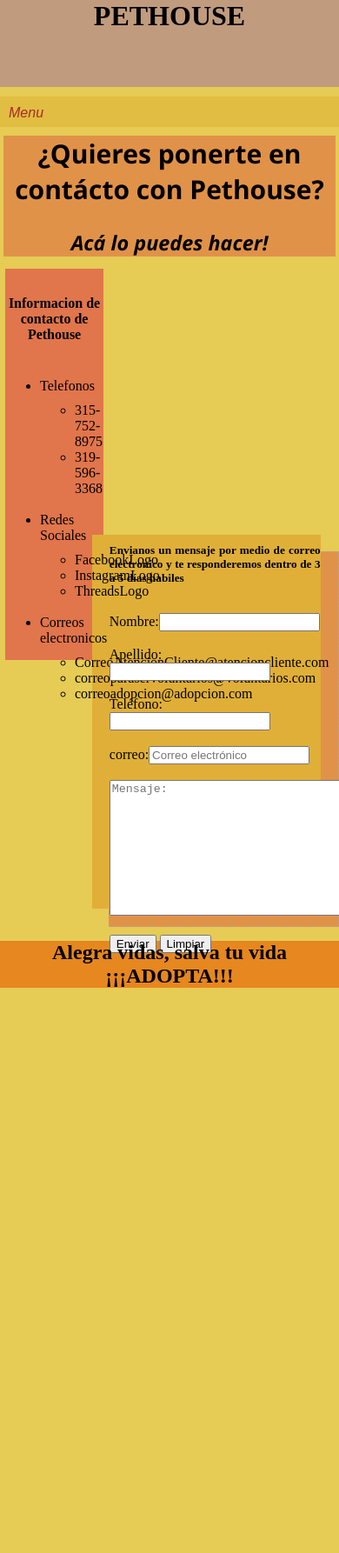
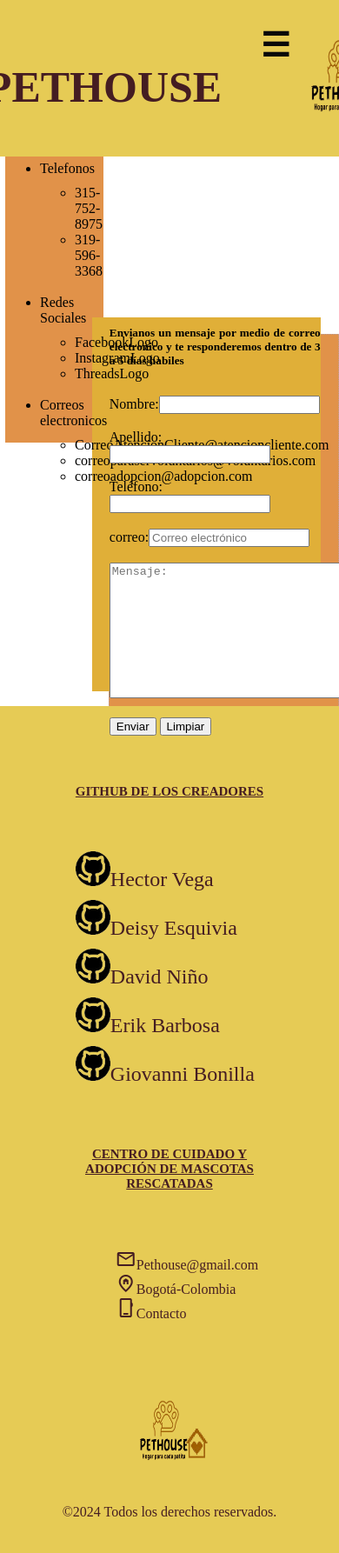
Before and after one commit to erickbg08/Mi-primer-proyecto, a plain HTML site: page finalcode/contactenos.html in a window 390 px wide. Shown: the top 1786 px of the page at 87% size. Before the commit the page ends 1136 px from the top, so only its background shows below. Drawn offline with nearby package versions, Linux system fonts and the light colour scheme.

Commit message:
almostlastchanges

```diff
--- a/finalcode/contactenos.html
+++ b/finalcode/contactenos.html
@@ -2,18 +2,36 @@
 <html lang="es">
 <head>
     <meta charset="UTF-8">
+    <meta name="viewport" content="width=device-width, initial-scale=1.0">
     <link rel="shortcut icon" href="Pethouseiconcircle.jpeg" type="image/x-icon">
     <link rel="stylesheet" href="estilos.css">
+    <link rel="stylesheet" href="https://fonts.googleapis.com/css2?family=Material+Symbols+Outlined:opsz,wght,FILL,GRAD@24,400,0,0" />
 
     <title>Contáctenos</title>
 </head>
 <body>
-    <div><h1>PETHOUSE</h1></div>
-    <nav><p class="menu">Menu</p></nav>
-    <header>
-        <h2>¿Quieres ponerte en contácto con Pethouse?</h2>
-        <h3><em>Acá lo puedes hacer!</em><h3>
-    </header>
+    <header class="header">
+        <div class="nav-img">
+          <div class="titulo"><h2 class="pethouse">PETHOUSE</h2>
+          </div>
+          <div><img class="logo" src="./Pethouseheader.png"width="120px" height="120px">
+          </div>
+        </div>
+          <label class="deisy" for="checkMenu">
+              <h1 class="botonhamburquesa">☰</h1>
+            </label>
+            <input class="deisy1" type="checkbox" id="checkMenu"/>
+
+            <nav class="navigation">
+                  <ul>
+                      <li> <a href="index.html">Inicio </a></li>
+                      <li> <a href="somos.html">Quienes somos </a></li>
+                      <li> <a href="servicios.html">Servicios </a></li>
+                      <li> <a href="">Contáctanos </a>
+                      </li>
+                  </ul>
+            </nav>
+      </header>
 
     <aside>
         <section class="contacto">
@@ -57,11 +75,37 @@
               <input type="submit" value="Enviar" id="botonEnviar" />
               <input type="reset" value="Limpiar" />
             </form>
-            <script src="form.js"></script></section>
+
     </main>
     <footer>
-        <h2 class="pie">Alegra vidas, salva tu vida <br> <strong>¡¡¡ADOPTA!!!</strong></h2>
+        <div class="containerfooter">
+        <div class="redessociales">
+            <h4 style="text-decoration:underline;">GITHUB DE LOS CREADORES</h4>
+            <a href="https://github.com/Hectorvegaloza"><img src="git.png" alt="logo: GitHub" title="GitHub" >Hector Vega</a>
+            <a href="https://github.com/deissy03"><img src="git.png" alt="logo: GitHub" title="GitHub" >Deisy Esquivia</a>
+            <a href="https://github.com/mitogetagamer"><img src="git.png" alt="logo: GitHub" title="GitHub">David Niño</a>
+            <a href="https://github.com/erickbg08"><img src="git.png" alt="logo: GitHub" title="GitHub" >Erik Barbosa</a>
+            <a href="https://github.com/Gioko95"><img src="git.png" alt="logo: GitHub" title="GitHub">Giovanni Bonilla</a>
+        </div>
+        <div class="footer-links">
+            <h4 style="text-decoration:underline;">CENTRO DE CUIDADO Y ADOPCIÓN DE MASCOTAS RESCATADAS </h4>
+            <ul>
+                <a href="#" class="vva"><span class="material-symbols-outlined">
+                mail </span>Pethouse@gmail.com</a> <br>
+                <a href="#"class="vva"><span class="material-symbols-outlined">
+                home_pin
+                </span>Bogotá-Colombia</a><br>
+                <a href="#"class="vva"><span class="material-symbols-outlined">
+                phone_iphone
+                </span>Contacto</a><br><br>
+    </div>
+    <div class="logofooter"><img src="./Pethouseheader.png" alt=""></div>
+        </div>
+        <div class="copyright">
+        <p>&copy;2024 Todos los derechos reservados.</p>
+        <br>
+        </div>
     </footer>
-
+    <script src="form.js"></script></section>
     </body>
 </html>
--- a/finalcode/estilos.css
+++ b/finalcode/estilos.css
@@ -1,26 +1,121 @@
 /*Fondo de la página*/
 body{
     margin: 0;
-    background-color: #E6CB55;
+    background-color: white;
 
 }
 
-/*TituloPethouse*/
-h1 {margin-top: -10px;
-    background-color: #c09b7d;
-    width: 100%;
+/*Menu*/
+.header {
+    background: #E6CB55;
+    color: rgb(9, 9, 9);
+    padding: 10px;
+    position: fixed;
+    left: 0;
+    top: 0;
+    right: 0;
+    height: 160px;
+    display: flex;
+    z-index: 100;
+
+ }
+.header .titulo {
+    color: #451d22;
+ }
+ .pethouse{
+   font-size: 50px;
+ }
+
+.header a {
+    color: #b9a1a4;
+    text-decoration: none;
+ }
+.nav-img{
+   width: 100%;
+   display: flex;
+   justify-content: center;
+   align-items: center;
+   gap: 32px;
+ }
+
+input:checked + nav {
+    width: 110%;
+    padding: 10px;
+    display: flex;
+    flex-direction: column;
+    text-align: center;
+    gap: 10px;
+    background-color:#b39a86;
+    transform: translateY(0);
+    position:absolute;
+    margin-top: 100px;
+    font-size: 20px;
+    height: auto;
+   }
+   .botonhamburquesa{
+      font-size: 38px;
+      margin: 20px;
+
+
+ }
+
+ .deisy {
+    position: absolute;
+    width: 100px;
     height: 100px;
-    text-align: center;
+    top: 10px;
+    right: 10px;
+    z-index: 1;
+    }
+  .deisy1 {
+     position: absolute;
+     top: 15px;
+     right: 30px;
+     width: 40px;
+     height: 20px;
+     display: none;
+     z-index: 2;
+    }
+  nav {
+   position: absolute;
+   transform: translateY(-100%);
+   transition: all 1000ms ease-in-out;
+   display:none ;
+   left: 0;
+   height: 45px;
 
+ }
+ .container-nav {
+   display: flex;
+   justify-content: right;
+
+}
+ .navigation ul {
+    margin: 0;
+    padding: 0;
+    list-style:none;
+    display: flex;
+    gap: 35px;
+    justify-content: center;
+    flex-wrap: wrap;
+
+ }
+ .navigation ul li {
+    display: inline-block;
+    letter-spacing: 0, 40px;
+    margin: 3px;
+ }
+
+ .navigation ul li a {
+    display: block;
+    padding-left: 0, 2rem, 1rem;
+    transition: all 0.4s linear;
+    color: #451d22  ;
+ }
+ .navigation ul li a:hover {
+    background:#dbd9d2;
     }
 
-/*Menu*/
-nav{
-    width: 100%;
-    height: 35px;
-    background-color: #E1BD41;
-    margin-top: -10px;
-    margin-bottom: 40px;}
 .menu{
     font-family: Arial, Helvetica, sans-serif;
     font-size: medium;
@@ -30,19 +125,12 @@ nav{
     padding: 10px;
     }
 
-    /*Ponte en contácto. Acá lo puedes hacer*/
-header {
-    text-align: center;
-    justify-content: center;
-    font-family: 'Segoe UI', Tahoma, Geneva, Verdana, sans-serif;
-    font-size: 20px;
-    font-weight: 22%;
-    width: 98%;
-    height: 70%;
-    background-color: #E19249;
-    margin-top: -30px;
-    margin-left: 1%;
+.logo{
+    padding-left: 43%;
+    padding-top: -50px;
     }
+
+
 
 
 /*Informacion de contacto*/
@@ -51,10 +139,10 @@ aside{
     width: 29%;
     height: 450px;
     margin-left: 6px;
-    margin-top: -10px;
+    margin-top: 15%;
     }
 .contacto{
-    background-color: #E1754C;
+    background-color: #E19249;
     height: 100%;
     width: 100%;
     }
@@ -98,13 +186,102 @@ h5, form{
 }
 
 /*Pie de pagina*/
+:root {
+    font-family: "Fira Sans" sans-serif;
+}
+
 footer{
-    margin-bottom: -20px;
+    background-color: #E6CB55;
+    color: #451d22;
+    padding: 50px 0;
     width: 100%;
-    height: 100%;
-    background-color: white;
+    height: auto;
+}
+footer h4{
+    margin-bottom: 30px;
+}
+.footer-links a{
+    color: #451d22;
+    text-decoration: none;
+    padding-bottom: 200px;
+}
+.containerfooter{
+    display: flex;
+    justify-content: space-evenly;
+    align-items: center;
+    width: 100%;
+    margin:0 auto;
+}
+.containerfooter div{
+    height: 300px;
+
+}
+.logofooter{
+    display: flex;
+    align-items:center;
+
+}
+.logofooter img{
+width: 190px;
+height: 190px;
+
+}
+.redessociales{
+    display: flex;
+    flex-direction: column;
+    gap: 10px;
+}
+.redessociales a{
+color: #451d22;
+font-size: 24px;
+transition:color 0.3s ease;
+text-decoration: none;
+}
+.redessociales a img{
+    width: 40px;
+    height: 40px;
+}
+.redessociales a:hover, .footer-links a:hover{
+    color: #b9a1a4;
+}
+.copyright{
+    text-align: center;
+}
+@media (max-width:767px) and (min-width:260px) {
+.containerfooter {
+        flex-direction: column;
+        gap:40px;
     }
-.pie{
+.containerfooter h4{
+        font-size: 15px;
+    }
+.footer-links{
+        display: flex;
+        flex-direction: column;
+        justify-content: center;
+        text-wrap: pretty;
+        align-items: center;
+    }
+.footer-links h4{
+        width:60%;
+        text-align: center;
+    }
+.logofooter img{
+        width: 100px;
+        height: 100px;
+    }
+.containerfooter div{
+        height: auto;
+    }
+    }
+
+
+
+/*TituloPethouse
+h1 {margin-top: -10px;
+    background-color: #c09b7d;
+    width: 100%;
+    height: 100px;
     text-align: center;
-    background-color: #E6871F;
-}
+
+    }*/
```
Also changed, not shown: finalcode/git.png (added).
